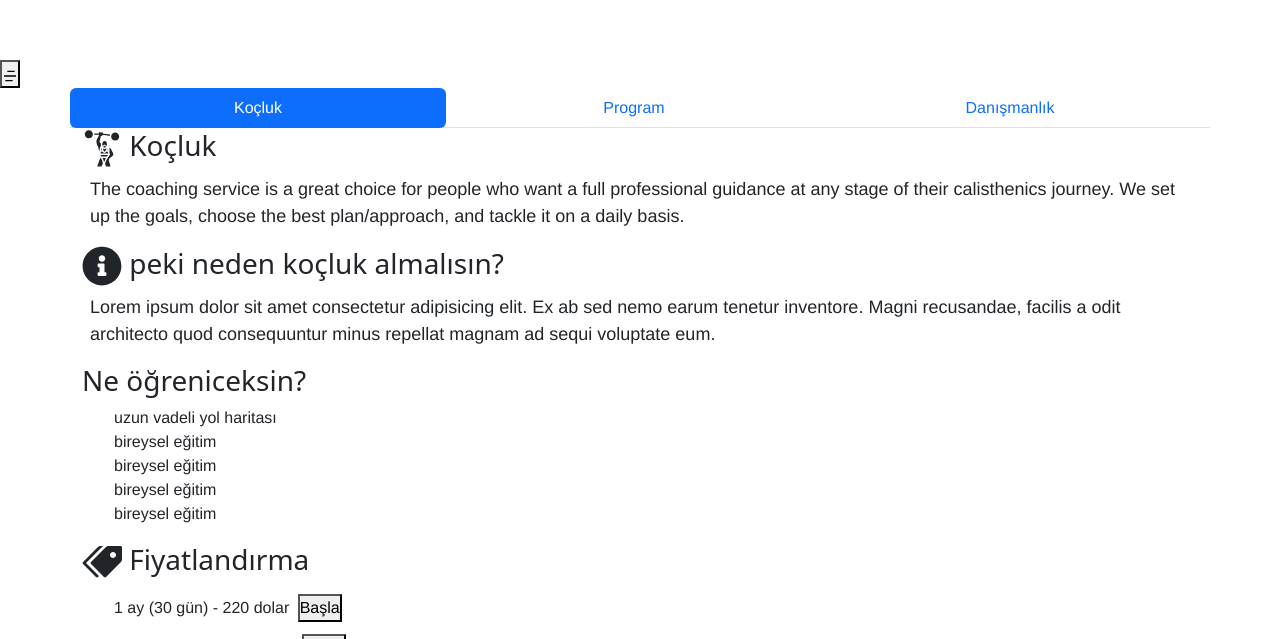
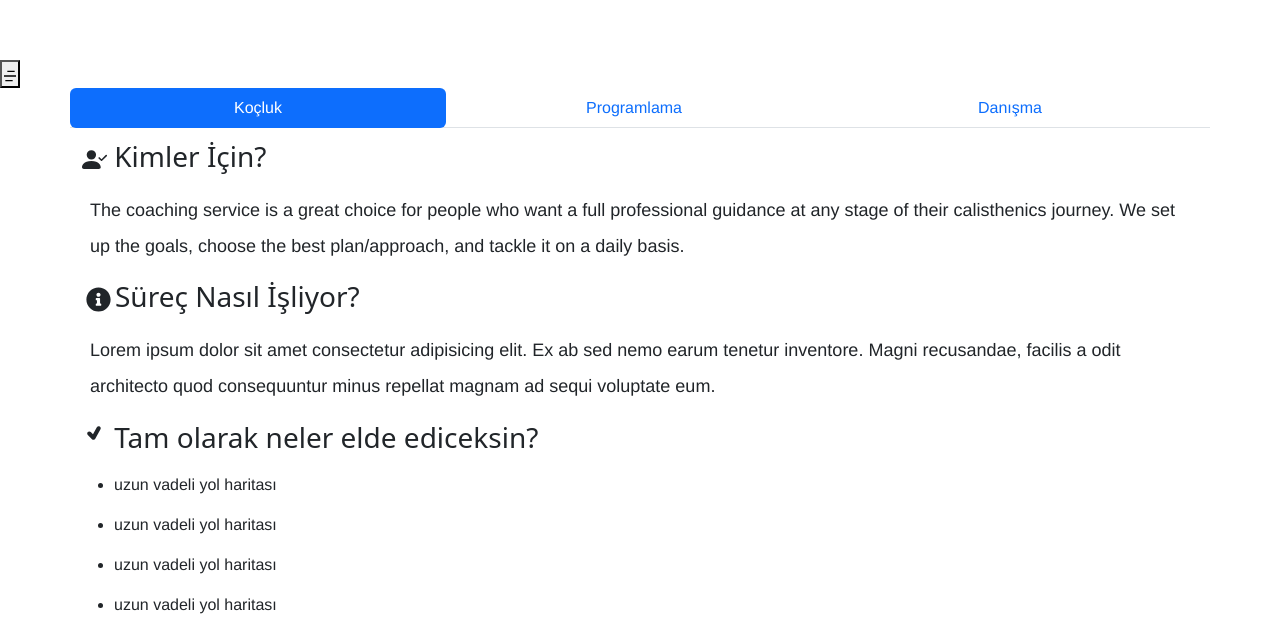
Before and after one commit to emirtetik/AliKurt-Fitness, a Next.js app: page /coaching in a window 1280 px wide. Shown: the part 146-785 px from the top of the page. Built offline with nearby package versions, Linux system fonts and the light colour scheme.

Commit message:
koçluk sekmesindeki hatalar düzeltildi

```diff
--- a/pages/coaching.js
+++ b/pages/coaching.js
@@ -1,9 +1,10 @@
 import Layout from '@/layout/Layout'
 import React, {useEffect} from 'react';
 import { Container,Row,Tabs,Tab } from 'react-bootstrap';
-import {BsFillSendCheckFill} from "react-icons/bs"
+import {BsFillSendCheckFill,BsFillPersonCheckFill} from "react-icons/bs"
 import {GiStrongMan} from "react-icons/gi"
 import {FaInfoCircle} from "react-icons/fa"
+import {TiTick} from "react-icons/ti"
 import Image from 'next/image'
 import AOS from "aos"
 import "aos/dist/aos.css"
@@ -24,21 +25,23 @@ import {ImPriceTags} from "react-icons/im"
      data-aos-easing="ease-in-sine">
        <Tabs defaultActiveKey={1} animation="true" className='nav-tabs  ' justify  variant='pills' >
   <Tab eventKey={1} title="Koçluk" className='nav-item '>
-   <h3 className='' ><GiStrongMan size={40}/> Koçluk</h3>
-   <p className='mb-3 m-2 '>The coaching service is a great choice for people who want a full professional guidance at any stage of their calisthenics journey.
+   <h3 className=' lh-lg' ><BsFillPersonCheckFill size={25}/> Kimler İçin?</h3>
+   <p className='mb-3 m-2 lh-lg'>The coaching service is a great choice for people who want a full professional guidance at any stage of their calisthenics journey.
      We set up the goals, choose the best plan/approach, and tackle it on a daily basis.</p>
-     <h3 ><FaInfoCircle size={40}/> peki neden koçluk almalısın?</h3>
-     <p className='mb-3 m-2'>Lorem ipsum dolor sit amet consectetur adipisicing elit. Ex ab sed nemo earum tenetur inventore. Magni recusandae, facilis a odit architecto quod consequuntur minus repellat magnam ad sequi voluptate eum.</p>
-     <h3>Ne öğreniceksin?</h3>
-     <ul className='mb-3'>
-      <li>uzun vadeli yol haritası</li>
-      <li>bireysel eğitim</li>
-      <li>bireysel eğitim</li>
-      <li>bireysel eğitim</li>
-      <li>bireysel eğitim</li>
+     <h3 className='mb-3'><FaInfoCircle size={25} className=' m-1 lh-lg'/>Süreç Nasıl İşliyor?</h3>
+     <p className='mb-3 m-2 lh-lg'>Lorem ipsum dolor sit amet consectetur adipisicing elit. Ex ab sed nemo earum tenetur inventore. Magni recusandae, facilis a odit architecto quod consequuntur minus repellat magnam ad sequi voluptate eum.</p>
+     <h3> <TiTick size={25} className='lh-lg mb-3'/> Tam olarak neler elde ediceksin?</h3>
+     <ul className='mb-3 lh-lg'>
+      <li className='mb-2'>uzun vadeli yol haritası</li>
+      <li className='mb-2'>uzun vadeli yol haritası</li>
+
+      <li className='mb-2'>uzun vadeli yol haritası</li>
+
+      <li className='mb-2'>uzun vadeli yol haritası</li>
+
      </ul>
-     <h3 ><ImPriceTags size={40}/> Fiyatlandırma</h3>
-     <ul className='mb-3'>
+     <h3 className='mb-3'><ImPriceTags size={25}/> Fiyatlandırma</h3>
+     <ul className='mb-3 lh-lg'>
       <li>1 ay (30 gün) - 220 dolar  <button className='m-1' id='button'>
       Başla
 </button>
@@ -100,22 +103,24 @@ import {ImPriceTags} from "react-icons/im"
 
       </div>
   </Tab>
-  <Tab eventKey={2} title="Program">
-  <h3 className='text-red' ><GiStrongMan size={40}/> Program</h3>
-   <p className='mb-3 m-2 '>The coaching service is a great choice for people who want a full professional guidance at any stage of their calisthenics journey.
+  <Tab eventKey={2} title="Programlama">
+  <h3 className=' lh-lg' ><BsFillPersonCheckFill size={25}/> Kimler İçin?</h3>
+   <p className='mb-3 m-2 lh-lg'>The coaching service is a great choice for people who want a full professional guidance at any stage of their calisthenics journey.
      We set up the goals, choose the best plan/approach, and tackle it on a daily basis.</p>
-     <h3 ><FaInfoCircle size={40}/> peki neden koçluk almalısın?</h3>
-     <p className='mb-3 m-2'>Lorem ipsum dolor sit amet consectetur adipisicing elit. Ex ab sed nemo earum tenetur inventore. Magni recusandae, facilis a odit architecto quod consequuntur minus repellat magnam ad sequi voluptate eum.</p>
-     <h3>Ne öğreniceksin?</h3>
-     <ul className='mb-3'>
-      <li>uzun vadeli yol haritası</li>
-      <li>bireysel eğitim</li>
-      <li>bireysel eğitim</li>
-      <li>bireysel eğitim</li>
-      <li>bireysel eğitim</li>
+     <h3 className='mb-3'><FaInfoCircle size={25} className=' m-1 lh-lg'/>Süreç Nasıl İşliyor?</h3>
+     <p className='mb-3 m-2 lh-lg'>Lorem ipsum dolor sit amet consectetur adipisicing elit. Ex ab sed nemo earum tenetur inventore. Magni recusandae, facilis a odit architecto quod consequuntur minus repellat magnam ad sequi voluptate eum.</p>
+     <h3> <TiTick size={25} className='lh-lg mb-3'/> Tam olarak neler elde ediceksin?</h3>
+     <ul className='mb-3 lh-lg'>
+      <li className='mb-2'>uzun vadeli yol haritası</li>
+      <li className='mb-2'>uzun vadeli yol haritası</li>
+
+      <li className='mb-2'>uzun vadeli yol haritası</li>
+
+      <li className='mb-2'>uzun vadeli yol haritası</li>
+
      </ul>
-     <h3 ><ImPriceTags size={40}/> Fiyatlandırma</h3>
-     <ul className='mb-3'>
+     <h3 className='mb-3'><ImPriceTags size={25}/> Fiyatlandırma</h3>
+     <ul className='mb-3 lh-lg'>
       <li>1 ay (30 gün) - 220 dolar  <button className='m-1' id='button'>
       Başla
 </button>
@@ -129,11 +134,12 @@ import {ImPriceTags} from "react-icons/im"
 </button>
  </li>
      </ul>
-     <div className="row border border-light rounded-5 m-3">
-        <h2>Bize Ulaşın</h2>
-        <p className="lead">bizimle iletişime geçmekten çekinmeyin</p>
+     <div className="row border border-light rounded-5  m-3">
+        <h2 className='text-center mt-3'>Bize Ulaşın</h2>
+        <p className="text-center">bizimle iletişime geçmekten çekinmeyin</p>
 
-        <form  >
+
+        <form  data-aos="zoom-in">
 
           <div className="col-md-6 mx-auto d-grid m-3 gap-3">
           <div className="input-group">
@@ -176,44 +182,40 @@ import {ImPriceTags} from "react-icons/im"
 
       </div>
   </Tab>
-  <Tab eventKey={3} title="Danışmanlık" >
-  <h3 className='' ><GiStrongMan size={40}/> Danışmanlık</h3>
-   <p className='mb-3 m-2 '>The coaching service is a great choice for people who want a full professional guidance at any stage of their calisthenics journey.
+  <Tab eventKey={3} title="Danışma" >
+  <h3 className=' lh-lg' ><BsFillPersonCheckFill size={25}/> Kimler İçin?</h3>
+   <p className='mb-3 m-2 lh-lg'>The coaching service is a great choice for people who want a full professional guidance at any stage of their calisthenics journey.
      We set up the goals, choose the best plan/approach, and tackle it on a daily basis.</p>
-     <h3 ><FaInfoCircle size={40}/> peki neden koçluk almalısın?</h3>
-     <p className='mb-3 m-2'>Lorem ipsum dolor sit amet consectetur adipisicing elit. Ex ab sed nemo earum tenetur inventore. Magni recusandae, facilis a odit architecto quod consequuntur minus repellat magnam ad sequi voluptate eum.</p>
-     <h3>Ne öğreniceksin?</h3>
-     <ul className='mb-3'>
-      <li>uzun vadeli yol haritası</li>
-      <li>bireysel eğitim</li>
-      <li>bireysel eğitim</li>
-      <li>bireysel eğitim</li>
-      <li>bireysel eğitim</li>
+     <h3 className='mb-3'><FaInfoCircle size={25} className=' m-1 lh-lg'/>Süreç Nasıl İşliyor?</h3>
+     <p className='mb-3 m-2 lh-lg'>Lorem ipsum dolor sit amet consectetur adipisicing elit. Ex ab sed nemo earum tenetur inventore. Magni recusandae, facilis a odit architecto quod consequuntur minus repellat magnam ad sequi voluptate eum.</p>
+     <h3> <TiTick size={25} className='lh-lg mb-3'/> Tam olarak neler elde ediceksin?</h3>
+     <ul className='mb-3 lh-lg'>
+      <li className='mb-2'>uzun vadeli yol haritası</li>
+      <li className='mb-2'>uzun vadeli yol haritası</li>
+
+      <li className='mb-2'>uzun vadeli yol haritası</li>
+
+      <li className='mb-2'>uzun vadeli yol haritası</li>
+
      </ul>
-     <h3 ><ImPriceTags size={40}/> Fiyatlandırma</h3>
-     <ul className='mb-3'>
-      <li>1 ay (30 gün) - 220 dolar  <button className='m-1' id='button'>
-      Başla
-</button>
-      </li>
-      <li>3 ay (90 gün) - 420 dolar   <button className='m-2' id='button'>
-  Başla
-</button>  </li>
-      <li>6 ay (180 gün) - 520 dolar
+     <h3 className='mb-3'><ImPriceTags size={25}/> Fiyatlandırma</h3>
+     <ul className='mb-3 lh-lg'>
+
+      <li>60 dakika + PDF - 80 $
       <button  id='button' className='m-2'>
       Başla
 </button>
  </li>
      </ul>
      <div className="row border border-light rounded-5  m-3">
-        <h2>Bize Ulaşın</h2>
-        <p className="lead">bizimle iletişime geçmekten çekinmeyin</p>
+        <h2 className='text-center mt-3'>Bize Ulaşın</h2>
+        <p className="text-center">bizimle iletişime geçmekten çekinmeyin</p>
 
 
-        <form  >
+        <form  data-aos="zoom-in">
 
           <div className="col-md-6 mx-auto d-grid m-3 gap-3">
-          <div className="input-group ">
+          <div className="input-group">
   <input required="" type="text" name="name"  className="input form-control"/>
   <label htmlFor="first" className="user-label">İsim</label>
 </div>
@@ -250,7 +252,6 @@ import {ImPriceTags} from "react-icons/im"
           </div>
 
         </form>
-
 
       </div>
   </Tab>
--- a/styles/coaching.css
+++ b/styles/coaching.css
@@ -1,7 +1,9 @@
 .nav-pills .nav-link{
-    color: rgb(255, 255, 255);
+    color: rgba(255, 255, 255, 0.582);
 }
-
+.nav-pills .nav-link:hover{
+  color: rgb(255, 255, 255);
+}
 .tab-content{
     margin: 30px;
 }
@@ -52,8 +54,8 @@
   }
   .nav-tabs .nav-link.active {
     /* Colors when tab is active */
-    background-color: rgb(2, 31, 75) !important;
-    color: rgb(255, 255, 255) !important;
+    background-color: rgba(2, 31, 75, 0.877) !important;
+    color: #89CFF0 !important;
     -webkit-border-top-left-radius: 15px  !important;
     -webkit-border-top-right-radius: 15px  !important;
     -moz-border-radius-topleft: 15px  !important;
@@ -75,7 +77,7 @@
   }
 
   .input-group input[type="text"], .form-group textarea {
-    background: rgba(41, 65, 110, 0.9);
+    background: #89cff08c;
   }
 
 
@@ -85,7 +87,7 @@
   background: transparent;
   border: none;
   position: relative;
-  color: rgb(216, 218, 223);
+  color: rgb(0, 0, 0);
   z-index: 1;
  }
 
@@ -103,7 +105,7 @@
   transform: translate(0%, 0%);
   width: 100%;
   height: 100%;
-  background: darkslategray;
+  background: #89CFF0;
   border-radius: 50px;
  }
 
--- a/styles/globals.css
+++ b/styles/globals.css
@@ -19,8 +19,10 @@ a{
     text-decoration: none;
     color: white;
 }
+.py-4{
+    list-style: none;
+}
 li{
-    list-style-type: none;
     font-family: Exo, Helvetica,Arial, sans-serif;
 
 }
```
